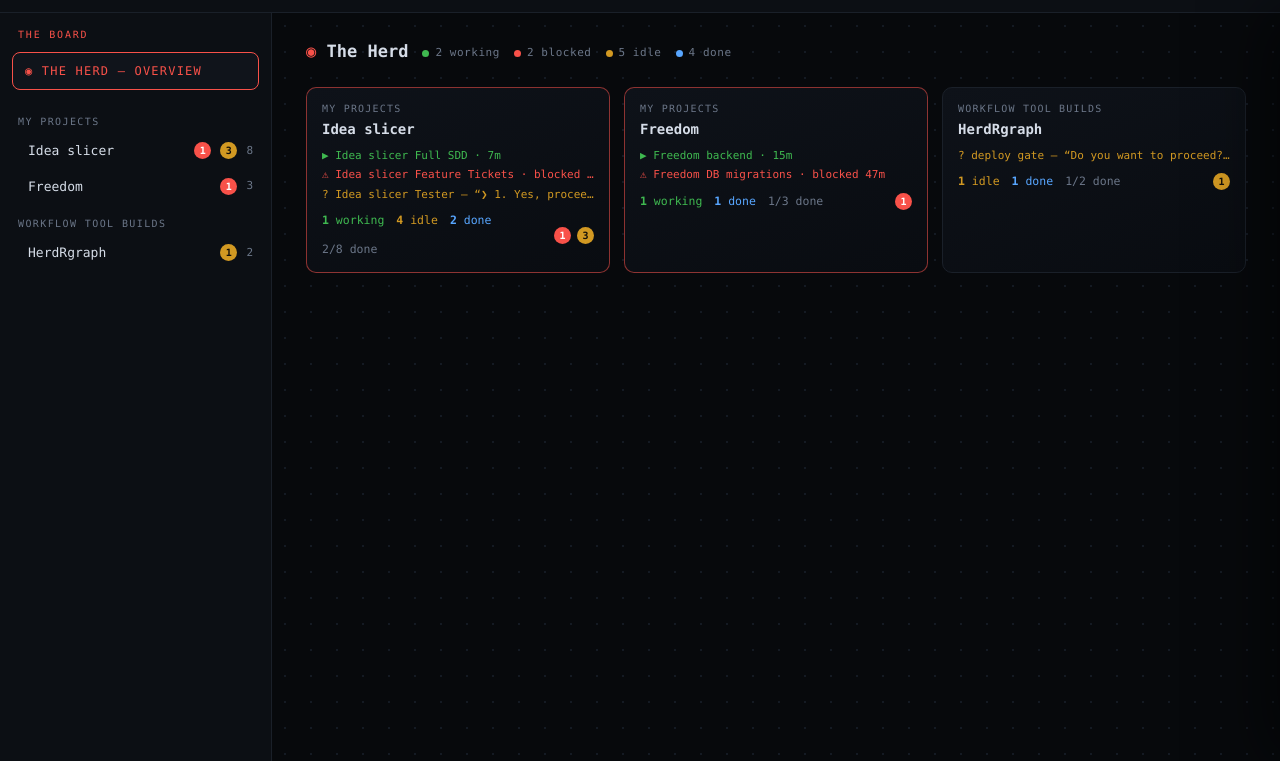
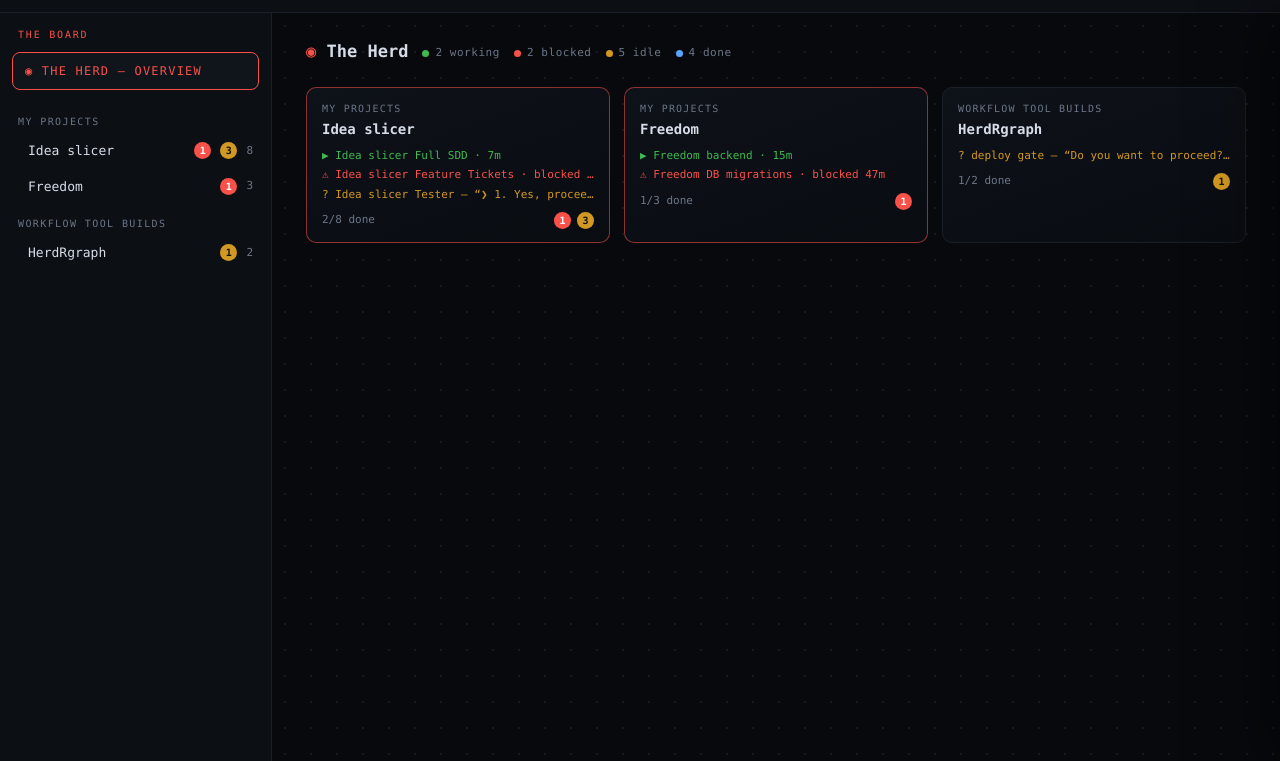
Before and after one commit to TR3-AI/HerdRgraph, a plain HTML site: page sample.html in a window 1280 px wide. Shown: the part 39-800 px from the top of the page. Drawn offline with Linux system fonts and the light colour scheme.

Commit message:
Overview cards: cut the status-words row — lines + progress + pills only

```diff
--- a/sample.html
+++ b/sample.html
@@ -95,15 +95,13 @@ FORM: replacement world — operations blueprint (pinned by Bobby from limen + a
   .ovcard.alert { border-color: rgba(248,81,73,.55); }
   .ovcard .t { color: var(--dim); font-size: 10px; letter-spacing: .12em; text-transform: uppercase; margin-bottom: 3px; }
   .ovcard .who { font-weight: 700; font-size: 14px; margin-bottom: 8px; }
-  .ovcard .words { display: flex; gap: 12px; flex-wrap: wrap; font-size: 11.5px; }
-  .ovcard .words b { font-weight: 700; }
-  .ovcard .words .dim { color: var(--dim); }
   .ovcard .lines { margin: 2px 0 9px; }
   .ovcard .line { font-size: 11px; margin: 3px 0; overflow: hidden; text-overflow: ellipsis; white-space: nowrap; }
   .ovcard .line.g { color: var(--working); }
   .ovcard .line.r { color: var(--blocked); }
   .ovcard .line.a { color: var(--idle); }
   .ovcard .foot { display: flex; align-items: center; justify-content: space-between; gap: 10px; }
+  .ovcard .foot .dim { color: var(--dim); font-size: 11px; }
   .ovcard .foot .pills { display: flex; gap: 6px; }
 
   /* ── canvas ───────────────────────────────────── */
@@ -495,11 +493,7 @@ function render() {
                 `<div class="line a">? ${esc(p.label)} — “${esc(p.question.slice(0, 56))}${p.question.length > 56 ? '…' : ''}”</div>`).join('')}
             </div>
             <div class="foot">
-              <div class="words">
-                ${order.filter((s) => s !== 'blocked' && c[s]).map((s) =>
-                  `<span style="color:var(--${s})"><b>${c[s]}</b> ${s}</span>`).join('')}
-                <span class="dim">${doneN}/${t.panes.length} done</span>
-              </div>
+              <span class="dim">${doneN}/${t.panes.length} done</span>
               <div class="pills">
                 ${c.blocked ? `<span class="pill red" title="${c.blocked} blocked">${c.blocked}</span>` : ''}
                 ${q ? `<span class="pill amber" title="${q} question${q > 1 ? 's' : ''}">${q}</span>` : ''}
```
Also changed, not shown: index.html (+2 -8 lines).
